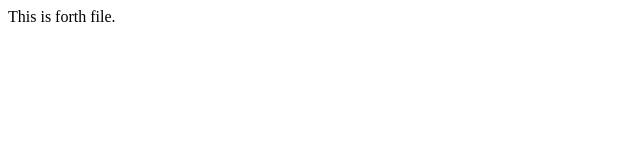
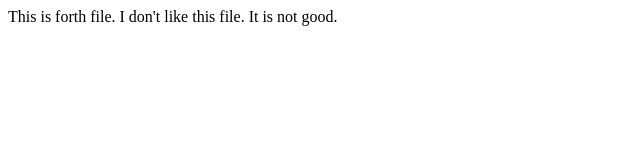
Before and after one commit to Melissaz/git_test, a plain HTML site: page forth.html in a window 1280 px wide. Shown: the whole page, without its empty margins (0-640 px from the left). Drawn offline with Linux system fonts and the light colour scheme.

Commit message:
don't like

```diff
--- a/forth.html
+++ b/forth.html
@@ -1,3 +1,5 @@
 <html>
     This is forth file.
+    I don't like this file.
+    It is not good.
 </html>
```
